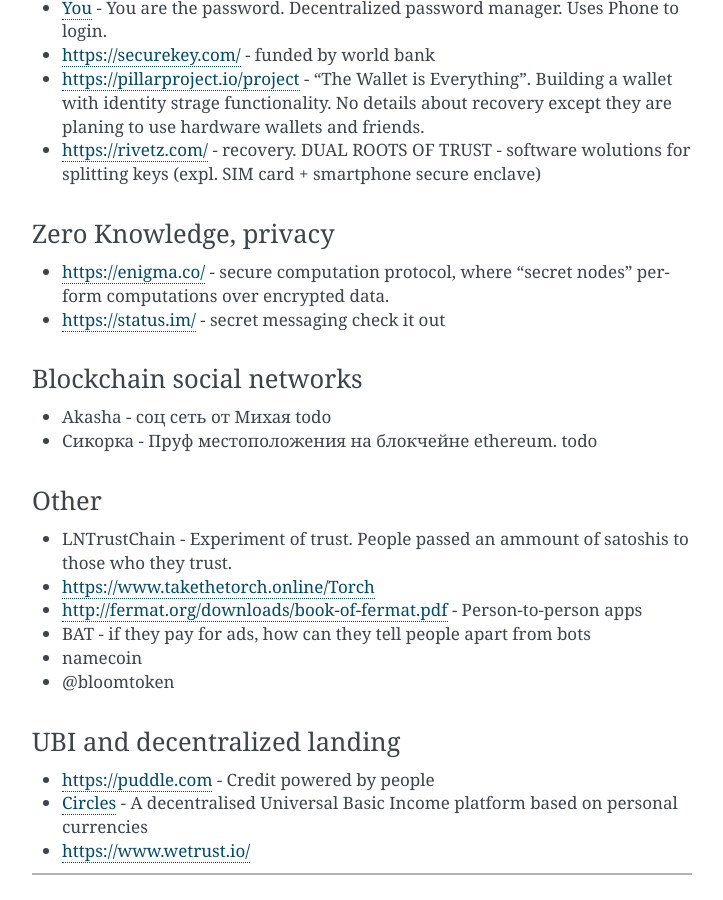
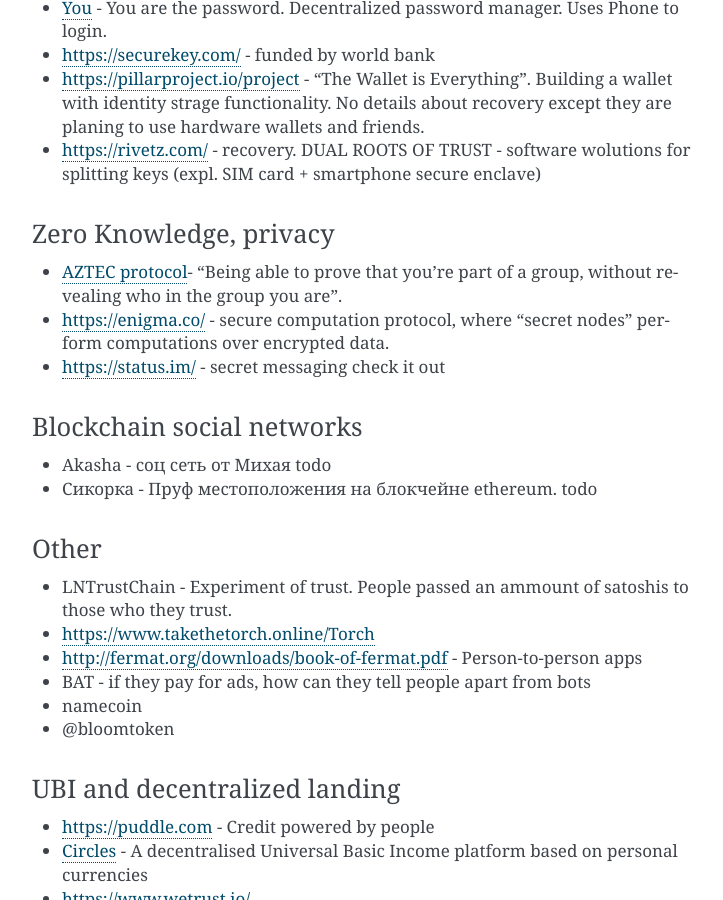
Before and after one commit to upala-digital-identity/docs, a Sphinx documentation site: the page built from source/state-of-knowledge.rst, in a window 1280 px wide and 900 px high, scrolled down 1316 px. Shown: the whole window, without its empty margins (388-1111 px from the left). Built offline with Sphinx 7.4.7, drawn with Linux system fonts in a browser that asks for light colours.

Commit message:
added Aztec to SOK

```diff
--- a/source/state-of-knowledge.rst
+++ b/source/state-of-knowledge.rst
@@ -55,7 +55,7 @@
 
 Zero Knowledge, privacy
 '''''''''''''''''''''''
-
+- `AZTEC protocol <https://medium.com/aztec-protocol/confidential-transactions-have-arrived-a-dive-into-the-aztec-protocol-a1794c00c009>`_- "Being able to prove that you’re part of a group, without revealing who in the group you are".
 - https://enigma.co/ -  secure computation protocol, where “secret nodes”  perform computations over encrypted data.
 - https://status.im/ - secret messaging check it out
 
```
